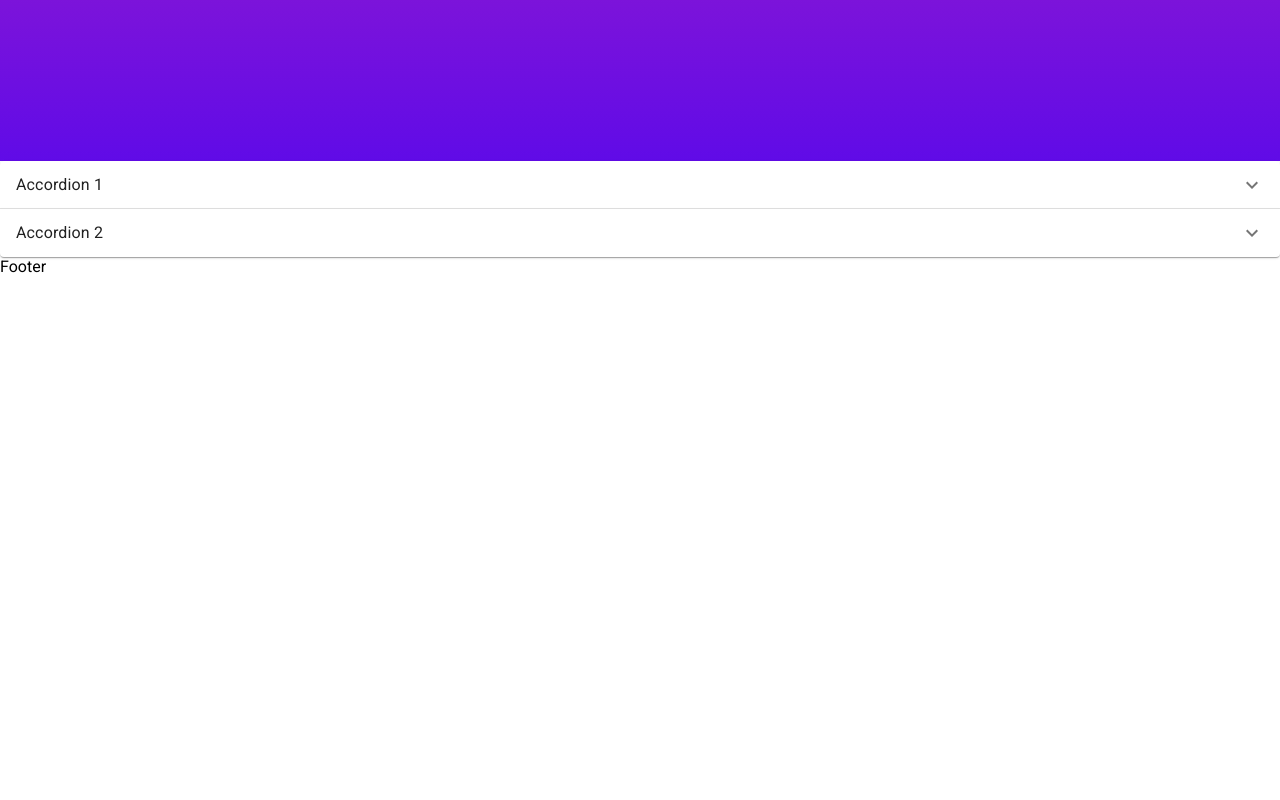
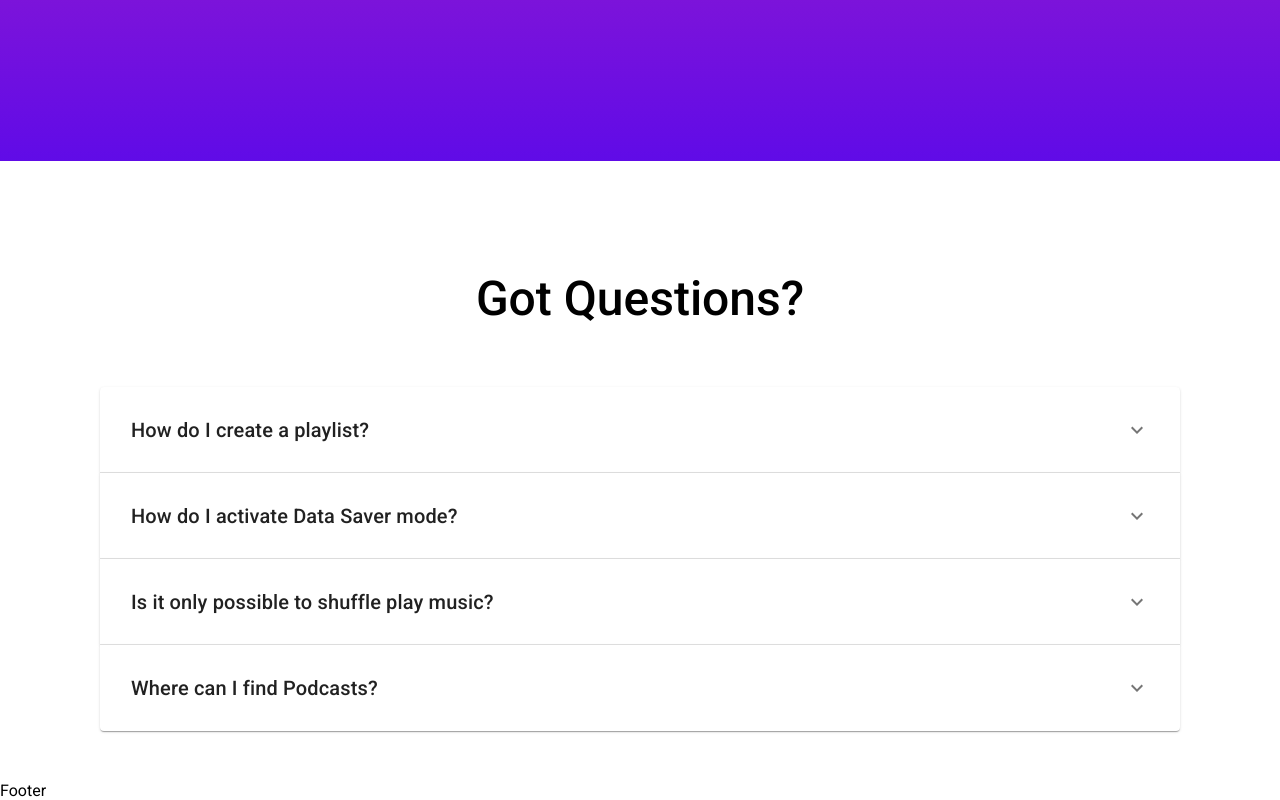
Before and after one commit to JiwanChaudhary/spotify-2.0, a React (Create React App) app: page / in a window 1280 px wide. Shown: the part 1565-2365 px from the top of the page. Before the commit the page ends 1841 px from the top, so only its background shows below. Built offline with nearby package versions, Linux system fonts and the light colour scheme.

Commit message:
accordion component half completed

```diff
--- a/src/components/faq/index.jsx
+++ b/src/components/faq/index.jsx
@@ -1,49 +1,84 @@
 import {
-  Accordion,
   AccordionDetails,
-  AccordionSummary,
   Typography,
 } from "@mui/material";
 import React from "react";
 import ExpandMoreIcon from "@mui/icons-material/ExpandMore";
+import { AccordianTitle, AccordianWrapper, AccordionContent, AccordionContentSummary, AccordionTypography } from "../../styles/faq";
+import { BoxWrapper } from "../../styles/container";
 
 const Faq = () => {
   return (
     <>
-      <div>
-        <Accordion>
-          <AccordionSummary
+      <AccordianWrapper>
+        <BoxWrapper sx={{display: 'flex', alignItems: 'center', justifyContent: 'center', flexDirection: 'column'}}>
+          <AccordianTitle variant="h3">Got Questions?</AccordianTitle>
+        <AccordionContent sx={{width: '100%'}}>
+          <AccordionContentSummary
             expandIcon={<ExpandMoreIcon />}
             aria-controls="panel1a-content"
             id="panel1a-header"
           >
-            <Typography>Accordion 1</Typography>
-          </AccordionSummary>
+            <AccordionTypography variant="h6">How do I create a playlist?</AccordionTypography>
+          </AccordionContentSummary>
           <AccordionDetails>
-            <Typography>
+            <Typography sx={{mt: '20px'}}>
               Lorem ipsum dolor sit amet, consectetur adipiscing elit.
               Suspendisse malesuada lacus ex, sit amet blandit leo lobortis
               eget.
             </Typography>
           </AccordionDetails>
-        </Accordion>
-        <Accordion>
-          <AccordionSummary
+        </AccordionContent>
+        <AccordionContent >
+          <AccordionContentSummary
             expandIcon={<ExpandMoreIcon />}
             aria-controls="panel2a-content"
             id="panel2a-header"
           >
-            <Typography>Accordion 2</Typography>
-          </AccordionSummary>
+            <AccordionTypography variant="h6">How do I activate Data Saver mode?</AccordionTypography>
+          </AccordionContentSummary>
           <AccordionDetails>
-            <Typography>
+            <Typography sx={{mt: '20px'}}>
               Lorem ipsum dolor sit amet, consectetur adipiscing elit.
               Suspendisse malesuada lacus ex, sit amet blandit leo lobortis
               eget.
             </Typography>
           </AccordionDetails>
-        </Accordion>
-      </div>
+        </AccordionContent>
+        <AccordionContent >
+          <AccordionContentSummary
+            expandIcon={<ExpandMoreIcon />}
+            aria-controls="panel2a-content"
+            id="panel2a-header"
+          >
+            <AccordionTypography variant="h6">Is it only possible to shuffle play music?</AccordionTypography>
+          </AccordionContentSummary>
+          <AccordionDetails>
+            <Typography sx={{mt: '20px'}}>
+              Lorem ipsum dolor sit amet, consectetur adipiscing elit.
+              Suspendisse malesuada lacus ex, sit amet blandit leo lobortis
+              eget.
+            </Typography>
+          </AccordionDetails>
+        </AccordionContent>
+        <AccordionContent >
+          <AccordionContentSummary
+            expandIcon={<ExpandMoreIcon />}
+            aria-controls="panel2a-content"
+            id="panel2a-header"
+          >
+            <AccordionTypography variant="h6">Where can I find Podcasts?</AccordionTypography>
+          </AccordionContentSummary>
+          <AccordionDetails>
+            <Typography sx={{mt: '20px'}}>
+              Lorem ipsum dolor sit amet, consectetur adipiscing elit.
+              Suspendisse malesuada lacus ex, sit amet blandit leo lobortis
+              eget.
+            </Typography>
+          </AccordionDetails>
+        </AccordionContent>
+        </BoxWrapper>
+      </AccordianWrapper>
     </>
   );
 };
--- /dev/null
+++ b/src/styles/faq/index.js
@@ -0,0 +1,35 @@
+import { Accordion, AccordionSummary, Box, Typography } from "@mui/material";
+import { styled } from "@mui/system";
+import { Colors } from "../theme";
+
+
+
+export const AccordianWrapper =styled(Box)(({theme}) => ({
+    padding: '50px 0px',
+}));
+
+export const AccordianTitle = styled(Typography)(() => ({
+    padding: '60px 0px',
+    color: Colors.black,
+    fontWeight: '500',
+}));
+
+export const AccordionContent = styled(Accordion)(() => ({
+    width: '100%',
+    padding: '15px',
+    marginBottom: 0,
+
+}));
+
+export const AccordionContentSummary = styled(AccordionSummary)(() => ({
+    '&:hover':{
+        background: "#f5f5f5",
+    },
+}));
+
+export const AccordionTypography = styled(Typography)(() => ({
+    fontWeight: '500',
+    '&:hover':{
+        textDecoration: 'underline',
+    },
+}));
```
